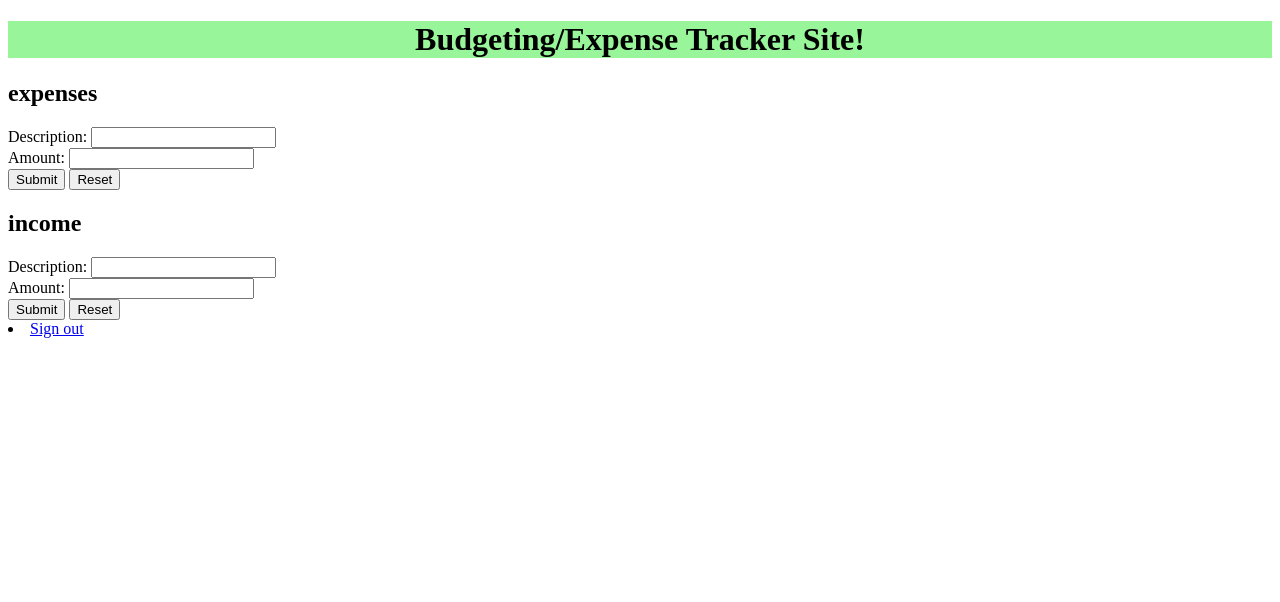
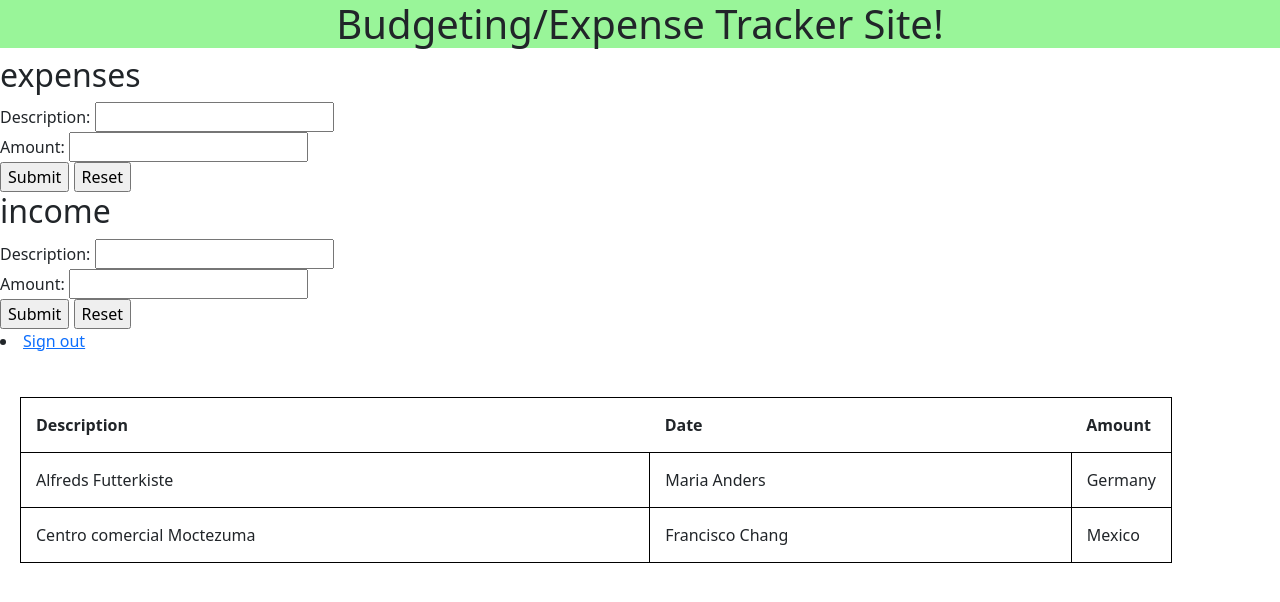
Before and after one commit to MychaelaTran/Expense-Budget-Site, a plain HTML site: page budget.html in a window 1280 px wide. Drawn offline with nearby package versions, Linux system fonts and the light colour scheme.

Commit message:
fix bugs hopegully

```diff
--- a/budget.html
+++ b/budget.html
@@ -3,6 +3,8 @@
 <head>
   <meta charset="UTF-8">
   <meta name="viewport" content="width=device-width, initial-scale=1.0">
+  <link href="https://cdn.jsdelivr.net/npm/bootstrap@5.3.3/dist/css/bootstrap.min.css" rel="stylesheet"
+  integrity="sha384-QWTKZyjpPEjISv5WaRU9OFeRpok6YctnYmDr5pNlyT2bRjXh0JMhjY6hW+ALEwIH" crossorigin="anonymous">
   <link rel="stylesheet" href="style.css">
   <title>Document</title>
   <script src="https://apis.google.com/js/platform.js" async defer></script>
@@ -31,8 +33,32 @@
             <input type="reset" value="Reset">
         </form>
 
-          <li><a href="index.html">Sign out</a></li>
+    <li><a href="index.html">Sign out</a></li> <br>
+
+    <table>
+        <tr>
+          <th>Description</th>
+          <th>Date</th>
+          <th>Amount</th>
+        </tr>
+        <tr>
+          <td>Alfreds Futterkiste</td>
+          <td>Maria Anders</td>
+          <td>Germany</td>
+        </tr>
+        <tr>
+          <td>Centro comercial Moctezuma</td>
+          <td>Francisco Chang</td>
+          <td>Mexico</td>
+        </tr>
+      </table>
+
 
   <script src="main.js"></script>
+  <script src="https://cdn.jsdelivr.net/npm/bootstrap@5.3.3/dist/js/bootstrap.bundle.min.js"
+        integrity="sha384-YvpcrYf0tY3lHB60NNkmXc5s9fDVZLESaAA55NDzOxhy9GkcIdslK1eN7N6jIeHz"
+        crossorigin="anonymous"></script> <!--boot strap js libraries-->
+<script src="https://ajax.googleapis.com/ajax/libs/jquery/3.7.1/jquery.min.js"></script>
+
 </body>
 </html>
--- a/main.js
+++ b/main.js
@@ -1,5 +1,5 @@
 const data = document.querySelector('.data')
-const googleSignInBtn = querySelector('.g-signin2')
+const googleSignInBtn = document.querySelector('.g-signin2')
 
 function onSignIn(googleUser) {
     var profile = googleUser.getBasicProfile();
@@ -7,13 +7,11 @@ function onSignIn(googleUser) {
     $("#email").text(profile.getEmail());
     $("#image").attr('src', profile.getImageUrl());
     data.style.display = 'block';
-    googleSignInBtn.style.display = 'none'
+    googleSignInBtn.style.display = 'none';
 
 
     console.log('ID: ' + profile.getId()); // Do not send to your backend! Use an ID token instead.
-    console.log('Name: ' + profile.getName());
-    console.log('Image URL: ' + profile.getImageUrl());
-    console.log('Email: ' + profile.getEmail()); // This is null if the 'email' scope is not present.
+
   }
 
 function signOut() {
--- a/style.css
+++ b/style.css
@@ -14,3 +14,20 @@
     margin-top:-50px;
     margin-left:-50px;
 }
+
+table, tr, td{
+    border: 1px solid black;
+    margin:20px;
+    width: 90%;
+
+}
+
+th,td{
+    padding: 15px;
+}
+td{
+    max-width: 60%; /* Example value, adjust as needed */
+    overflow-wrap: break-word; /* Ensure long words break and wrap */
+    word-wrap: break-word; /* Older property for compatibility */
+    white-space: normal; /* Ensure text wraps correctly */
+}
```
Also changed, not shown: index.html (+3 -3 lines). Lines whose indentation alone changed are shown as unchanged.
